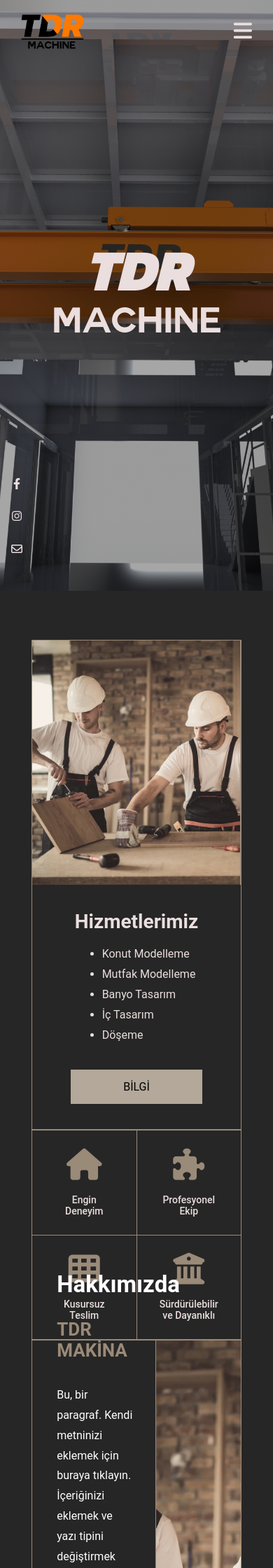
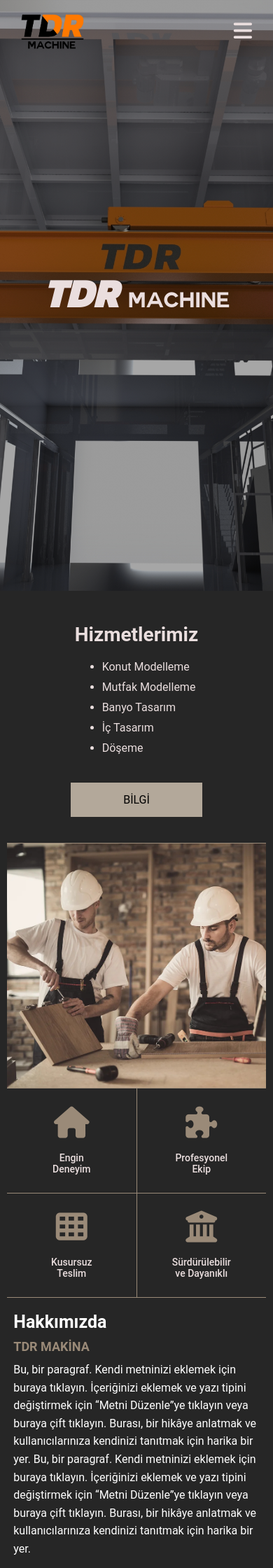
Before and after one commit to ozgurvurgun/ozgurvurgun.github.io, a PHP site: page /tdr-machine/index.html in a window 390 px wide. Shown: the top 2240 px of the page at 70% size. Run offline with PHP 8.4, Linux system fonts and the light colour scheme.

Commit message:
tdr machine edited

```diff
--- a/tdr-machine/index.html
+++ b/tdr-machine/index.html
@@ -124,7 +124,11 @@
               İçeriğinizi eklemek ve yazı tipini değiştirmek için “Metni
               Düzenle”ye tıklayın veya buraya çift tıklayın. Burası, bir hikâye
               anlatmak ve kullanıcılarınıza kendinizi tanıtmak için harika bir
-              yer.
+              yer. Bu, bir paragraf. Kendi metninizi eklemek için buraya
+              tıklayın. İçeriğinizi eklemek ve yazı tipini değiştirmek için
+              “Metni Düzenle”ye tıklayın veya buraya çift tıklayın. Burası, bir
+              hikâye anlatmak ve kullanıcılarınıza kendinizi tanıtmak için
+              harika bir yer.
               <br /><br /><br />
             </p>
           </div>
--- a/tdr-machine/main.js
+++ b/tdr-machine/main.js
@@ -24,17 +24,14 @@ const dropdownMenu = document.querySelector(".dropdown-menu");
 toggleButton.addEventListener("click", () => {
   const isOpen = dropdownMenu.classList.toggle("dropdown-open");
 
-  // tooggleButtonIcon.classList = isOpen
-  //   ? "fa-solid fa-xmark"
-  //   : "fa-solid fa-bars";
-  toggleButton.style.opacity = "0";
-  if (isOpen) {
-    tooggleButtonIcon.classList = "fa-solid fa-xmark";
-    toggleButton.style.opacity = "1";
-  } else {
-    tooggleButtonIcon.classList = "fa-solid fa-bars";
-    toggleButton.style.opacity = "1";
-  }
-  setTimeout(() => {
-  }, 300);
+  tooggleButtonIcon.classList = isOpen
+    ? "fa-solid fa-xmark"
+    : "fa-solid fa-bars";
 });
+
+
+// setInterval(() => {
+//   window.scrollTo({
+//     top: document.documentElement.scrollHeight // Sayfanın en altındaki pozisyon
+//   });
+// }, 200);
--- a/tdr-machine/style.css
+++ b/tdr-machine/style.css
@@ -61,6 +61,7 @@ body {
   font-size: 30px;
   color: #eadede;
   display: none;
+  cursor: pointer;
 }
 /* component end */
 
@@ -124,12 +125,12 @@ nav .navbar ul li a:not(.border-button):hover {
 }
 
 .content h1 {
-  font-size: 50px;
+  font-size: 30px;
   font-family: "TDR2", sans-serif;
 }
 
 .content h1 i {
-  font-size: 70px;
+  font-size: 50px;
   font-family: "TDR", sans-serif;
 }
 
@@ -532,7 +533,6 @@ nav .navbar ul li a:not(.border-button):hover {
   padding: 10px 15px;
   width: 90%;
   border: none;
-  border-radius: 10px;
   text-align: center;
 }
 
@@ -542,7 +542,6 @@ nav .navbar ul li a:not(.border-button):hover {
   width: 90%;
   text-align: center;
   border: none;
-  border-radius: 10px;
 }
 
 .container .contact .right form button {
@@ -551,7 +550,7 @@ nav .navbar ul li a:not(.border-button):hover {
   font-size: 20px;
   margin-top: 15px;
   background-color: #9a8a78;
-  border-radius: 15px;
+  cursor: pointer;
 }
 /* contact end */
 
@@ -562,7 +561,7 @@ footer {
   align-items: center;
   justify-content: center;
   width: 100%;
-  margin-top: 150px;
+  margin-top: 70px;
 }
 
 footer p {
@@ -619,44 +618,56 @@ footer img {
   cursor: pointer;
 }
 /* dropdown menu end */
-/* responsive */
 
-@media (max-width: 550px) {
-  .container {
-    margin: 0 45px;
-  }
-  .social-media-buttons {
+/**************1200**************/
+@media (max-width: 1200px) {
+  /* opinions start */
+  .container .opinions {
+    margin-top: 100px;
+    width: 100%;
+    height: auto;
     display: flex;
     flex-direction: column;
-    align-items: center;
-    gap: 30px;
-    position: fixed;
-    bottom: 50px;
-    left: 16px;
+    border: 1px solid #9a8a78;
   }
 
-  .up-wrapper {
-    right: 5px;
-    bottom: 50px;
-    width: 35px;
-    height: 35px;
-    font-size: 20px;
-  }
-}
-@media (max-width: 762px) {
-  .toggle-btn {
-    display: inline-block;
+  .container .opinions .box {
+    flex: 1;
+    height: 100%;
+    width: 100%;
+    padding: 60px;
+    display: flex;
+    justify-content: center;
+    flex-direction: column;
   }
 
-  .banner nav .navbar ul {
-    display: none;
+  .container .opinions .box p {
+    color: #eadede;
+    font-size: 17px;
+    font-weight: 600;
+    line-height: 1.7;
   }
 
-  .banner nav .dropdown-menu {
-    display: block;
+  .container .opinions .box h4 {
+    color: #9a8a78;
+    font-size: 27px;
+    margin-top: 25px;
   }
+
+  .container .opinions .box:first-child {
+    color: #eadede;
+    font-size: 35px;
+    background-color: #9a8a78;
+  }
+
+  .container .opinions .box:nth-child(2),
+  .container .opinions .box:nth-child(3) {
+    border-bottom: 1px solid #9a8a78;
+  }
+  /* opinions end */
 }
 
+/**************992**************/
 @media (max-width: 992px) {
   /* services start */
   .services {
@@ -724,51 +735,336 @@ footer img {
     font-weight: 500;
   }
   /* skills end */
+
+  /* latest projects start*/
+  .container .latest-projects {
+    margin-top: 60px;
+    padding: 15px;
+    height: 1900px;
+  }
+
+  .container .latest-projects h3 {
+    text-align: center;
+    font-size: 38px;
+    color: #fff;
+  }
+
+  .container .latest-projects .latest-projects-box-wrapper {
+    flex-direction: column;
+    gap: 4px;
+    margin-top: 50px;
+    height: 100%;
+  }
+
+  .container .latest-projects .latest-projects-box-wrapper .box:first-child {
+    flex: 1;
+    gap: 4px;
+  }
+
+  .container .latest-projects .latest-projects-box-wrapper .box:nth-child(2) {
+    flex: 1;
+    gap: 4px;
+  }
+
+  .container .latest-projects .latest-projects-box-wrapper .box:last-child {
+    flex: 1;
+  }
+  /* latest projects end */
+
+
+  /* contact start */
+.container .contact {
+  flex-direction: column;
+  margin-top: 50px;
+  margin: 20px;
+  height: auto;
 }
 
-@media (max-width: 1200px) {
+.contact-header {
+  margin-top: 80px;
+  font-size: 30px;
+}
+
+.container .contact .left iframe {
+  height: 350px;
+}
+
+.container .contact .right form h3 {
+  font-size: 24px;
+  margin-bottom: 15px;
+}
+
+.container .contact .right form input {
+  font-size: 14px;
+  padding: 8px 10px;
+  width: 90%;
+
+}
+
+.container .contact .right form textarea {
+  font-size: 14px;
+  padding: 10px 15px;
+  width: 90%;
+}
+
+.container .contact .right form button {
+  padding: 8px 75px;
+  font-size: 16px;
+  margin-top: 15px;
+  margin-bottom: 30px;
+}
+/* contact end */
+}
+
+/**************762**************/
+@media (max-width: 762px) {
+  .toggle-btn {
+    display: inline-block;
+  }
+
+  .banner nav .navbar ul {
+    display: none;
+  }
+
+  .banner nav .dropdown-menu {
+    display: block;
+  }
+
+  /* about start */
+  .about {
+    width: 100%;
+    height: 700px;
+    display: flex;
+    flex-direction: column;
+    justify-content: center;
+    align-items: center;
+    /* border: 1px solid #9a8a78; */
+  }
+
+  .about .box {
+    flex: 1;
+    height: auto;
+    width: 100%;
+  }
+
+  .container .about .box:first-child {
+    display: flex;
+    align-items: center;
+    justify-content: center;
+    border-bottom: 1px solid #9a8a78;
+    border-right: none;
+    height: auto;
+  }
+
+  .container .about .box:first-child .about-texts {
+    display: flex;
+    flex-direction: column;
+    justify-content: center;
+    align-items: start;
+    width: 80%;
+    height: auto;
+  }
+
+  .container .about .box:last-child {
+    background-image: url(images/a.jpg);
+    background-position: center;
+    background-repeat: no-repeat;
+    background-size: cover;
+  }
+
+  .container .about .box .about-texts h3 {
+    margin-top: 20px;
+    font-size: 33px;
+    color: #fff;
+  }
+
+  .container .about .box .about-texts h2 {
+    font-size: 20px;
+    color: #9a8a78;
+    margin-top: 10px;
+  }
+
+  .container .about .box .about-texts p {
+    margin-top: 10px;
+    line-height: 1.8;
+    color: #fff;
+  }
+  /* aboutt end */
+}
+
+/**************550**************/
+@media (max-width: 550px) {
+  .container {
+    margin: 0 10px;
+  }
+  .social-media-buttons {
+    display: none;
+    flex-direction: column;
+    align-items: center;
+    gap: 30px;
+    position: fixed;
+    bottom: 50px;
+    left: 16px;
+  }
+
+  .up-wrapper {
+    right: 15px;
+    bottom: 25px;
+    font-size: 18px;
+    width: 45px;
+    height: 45px;
+  }
+
+  /* services start */
+  .services {
+    margin-top: 10px;
+    flex-direction: column-reverse;
+    border: none;
+  }
+
+  .container .services .box:first-child {
+    border-right: none;
+    border-top: 1px solid #9a8a78;
+  }
+
+  .container .services .box:last-child h3 {
+    font-size: 28px;
+    color: #eadede;
+  }
+
+  .container .services .box:last-child ul {
+    margin-top: 20px;
+  }
+
+  .container .services .box:last-child ul li {
+    color: #eadede;
+    margin-bottom: 10px;
+  }
+
+  .container .services .box:last-child button {
+    font-size: 16px;
+    padding: 15px 75px;
+  }
+  /* services end */
+
+  /* skills astart */
+  .skills {
+    border: none;
+  }
+
+  .skills .skills-wrapper-one {
+    border-top: 1px solid #9a8a78;
+  }
+
+  .skills .skills-wrapper-two {
+    border-bottom: 1px solid #9a8a78;
+  }
+
+  .skills .skills-wrapper-one .skill:nth-child(2) {
+    border-right: none;
+  }
+
+  .skills .skills-wrapper-two .skill:nth-child(1) {
+    border-right: 1px solid #9a8a78;
+  }
+
+  .skills .skill i {
+    font-size: 45px;
+  }
+
+  .skills .skill p {
+    font-size: 14px;
+    font-weight: 500;
+  }
+  /* skills end */
+
+  /* about start */
+  .about {
+    width: 100%;
+    height: 700px;
+    display: flex;
+    flex-direction: column;
+    justify-content: center;
+    align-items: center;
+    border: none;
+  }
+
+  .about .box {
+    flex: 1;
+    height: auto;
+    width: 100%;
+  }
+
+  .container .about .box:first-child {
+    display: flex;
+    align-items: center;
+    justify-content: center;
+    border-bottom: 1px solid #9a8a78;
+    border-right: none;
+    height: auto;
+  }
+
+  .container .about .box:first-child .about-texts {
+    width: 95%;
+  }
+
+  .container .about .box:last-child {
+    border-bottom: 1px solid #9a8a78;
+  }
+
+  .container .about .box .about-texts h3 {
+    font-size: 25px;
+  }
+
+  .container .about .box .about-texts h2 {
+    font-size: 18px;
+  }
+
+  .container .about .box .about-texts p {
+    margin-top: 10px;
+    line-height: 1.6;
+  }
+  /* aboutt end */
+
+
   /* opinions start */
   .container .opinions {
-    margin-top: 100px;
-    width: 100%;
-    height: auto;
-    display: flex;
-    flex-direction: column;
-    border: 1px solid #9a8a78;
+    margin-top: 150px;
+    border: none;
   }
-
   .container .opinions .box {
-    flex: 1;
-    height: 100%;
-    width: 100%;
-    padding: 60px;
-    display: flex;
-    justify-content: center;
-    flex-direction: column;
+    padding: 30px;
   }
-
   .container .opinions .box p {
-    color: #eadede;
-    font-size: 17px;
+    font-size: 16px;
     font-weight: 600;
-    line-height: 1.7;
+    line-height: 1.6;
   }
 
   .container .opinions .box h4 {
-    color: #9a8a78;
-    font-size: 27px;
-    margin-top: 25px;
+    font-size: 22px;
+    margin-top: 10px;
   }
 
   .container .opinions .box:first-child {
-    color: #eadede;
-    font-size: 35px;
-    background-color: #9a8a78;
+    font-size: 33px;
   }
 
   .container .opinions .box:nth-child(2),
-  .container .opinions .box:nth-child(3) {
+  .container .opinions .box:nth-child(3),
+  .container .opinions .box:nth-child(4) {
     border-bottom: 1px solid #9a8a78;
+    border-right: none;
   }
   /* opinions end */
+
+/* footer start */
+footer p {
+  font-size: 13px;
 }
+
+footer img {
+  width: 80px;
+}
+/* footer end */
+}
```
